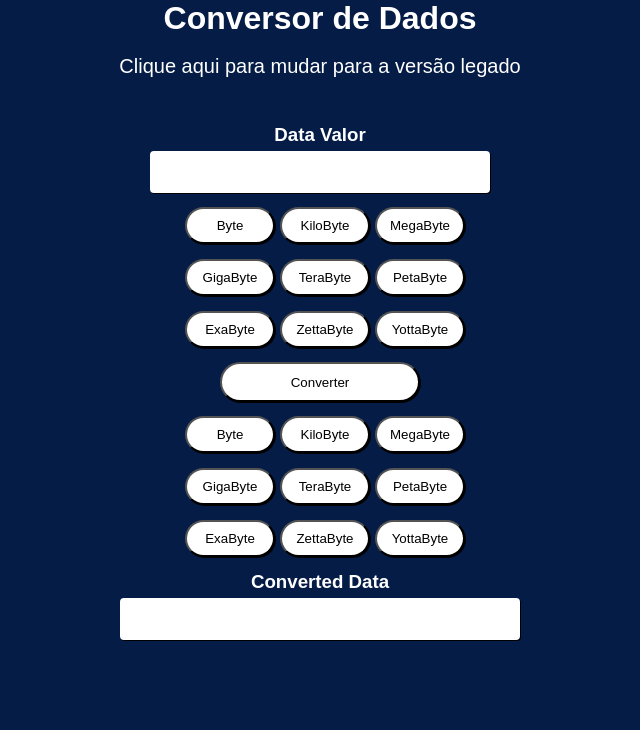
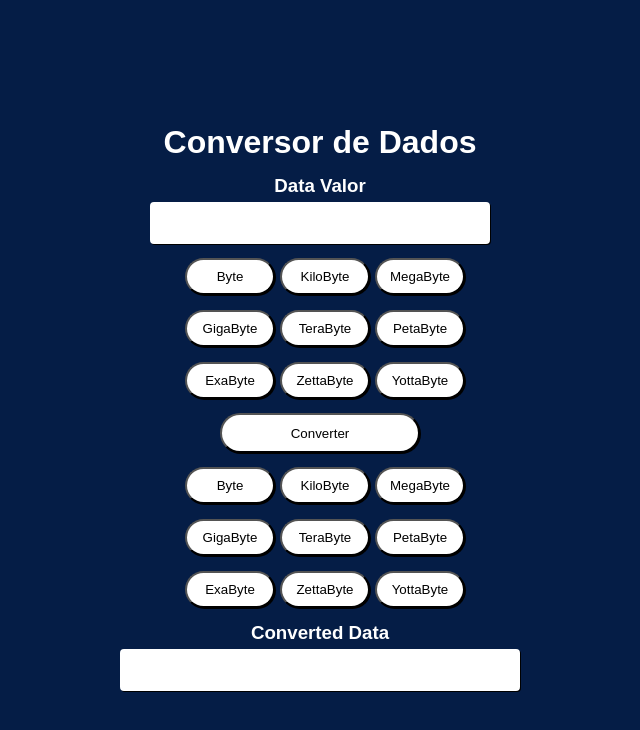
Before and after one commit to marinSantos/Conversor-de-Dados, a plain HTML site: page index.html in a window 1280 px wide. Shown: the whole page, without its empty margins (320-960 px from the left). Drawn offline with Linux system fonts and the light colour scheme.

Commit message:
Update index.html

```diff
--- a/index.html
+++ b/index.html
@@ -12,8 +12,9 @@
 
 <body>
 
-<h1>Conversor de Dados</h1>
+
     <main>
+        <h1>Conversor de Dados</h1>
         <div class="numbers"><h3>Data Valor</h3>
             <input id="number" type="text" onkeypress="return onlynumber();">
         </div>
@@ -48,7 +49,7 @@
     <input id="result" type="text" disabled='true' placeholder=""></div>
     </main>
     <br>
-    <a href="legado.html">Clique aqui para mudar para a versão legado</a>
+
 
 </body>
 
```
